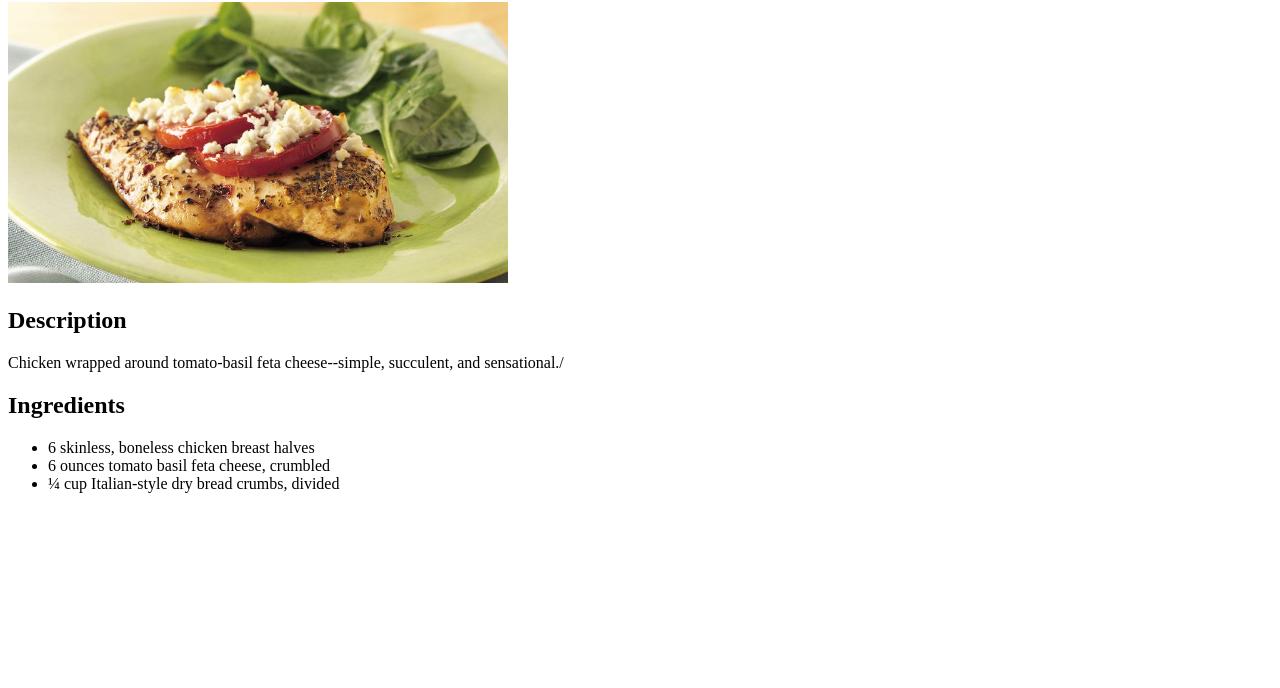
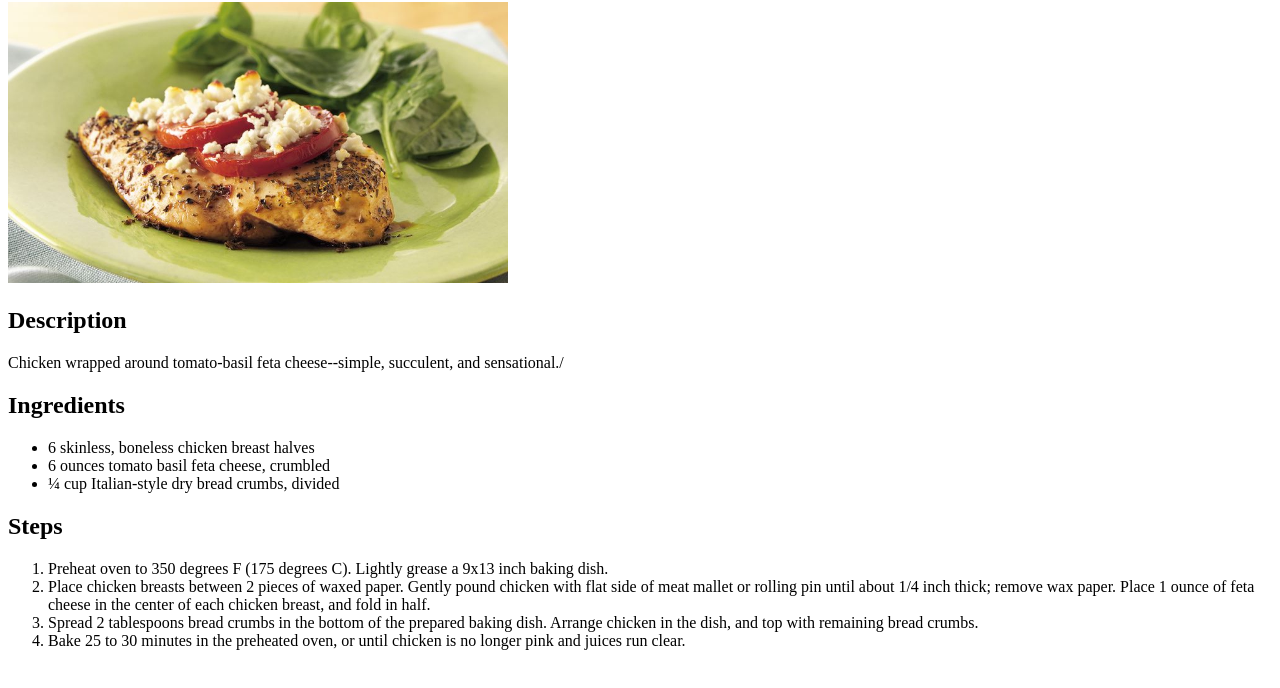
Before and after one commit to sk-ek/odin-recipes, a plain HTML site: page recipes/fetachicken.html in a window 1280 px wide. Shown: the part 78-766 px from the top of the page. Drawn offline with Linux system fonts and the light colour scheme.

Commit message:
add steps to fetachicken.html add steps heading to fetachicken.html and an ordered list listing the steps neccessary to make the fetachicken

```diff
--- a/recipes/fetachicken.html
+++ b/recipes/fetachicken.html
@@ -17,7 +17,17 @@
         <li>6 ounces tomato basil feta cheese, crumbled</li>
         <li>¼ cup Italian-style dry bread crumbs, divided</li>
     </ul>
-
+    <h2>Steps</h2>
+    <ol>
+        <li>Preheat oven to 350 degrees F (175 degrees C). Lightly grease a 9x13 inch baking dish.
+        </li>
+        <li>Place chicken breasts between 2 pieces of waxed paper. Gently pound chicken with flat side of meat mallet or rolling pin until about 1/4 inch thick; remove wax paper. Place 1 ounce of feta cheese in the center of each chicken breast, and fold in half.
+        </li>
+        <li>Spread 2 tablespoons bread crumbs in the bottom of the prepared baking dish. Arrange chicken in the dish, and top with remaining bread crumbs.
+        </li>
+        <li>Bake 25 to 30 minutes in the preheated oven, or until chicken is no longer pink and juices run clear.
+        </li>
+    </ol>
 
 </body>
 </html>
```
